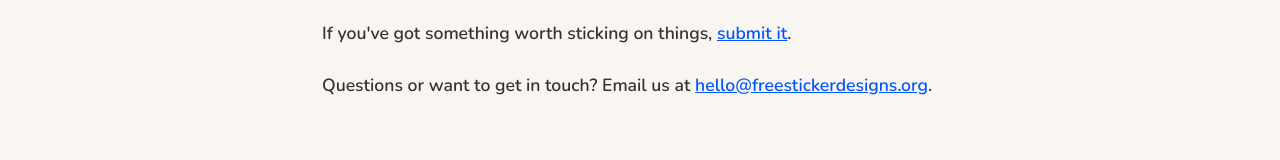
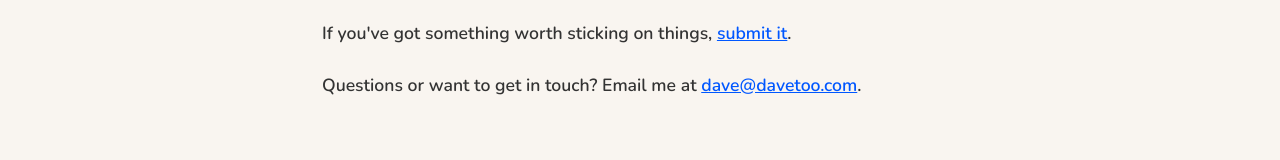
Before and after one commit to DAVeTOO333/freestickerdesigns_org, a website: page about.html in a window 1280 px wide. Shown: the part 481-641 px from the top of the page. Drawn offline with nearby package versions, Linux system fonts and the light colour scheme.

Commit message:
Update contact email and name in about.html

```diff
--- a/about.html
+++ b/about.html
@@ -43,8 +43,8 @@
       </p>
 
       <p>
-        Questions or want to get in touch? Email us at
-        <a href="mailto:hello@freestickerdesigns.org" style="color: var(--blue);">hello@freestickerdesigns.org</a>.
+        Questions or want to get in touch? Email me at
+        <a href="mailto:dave@davetoo.com" style="color: var(--blue);">dave@davetoo.com</a>.
       </p>
     </div>
   </div>
```
